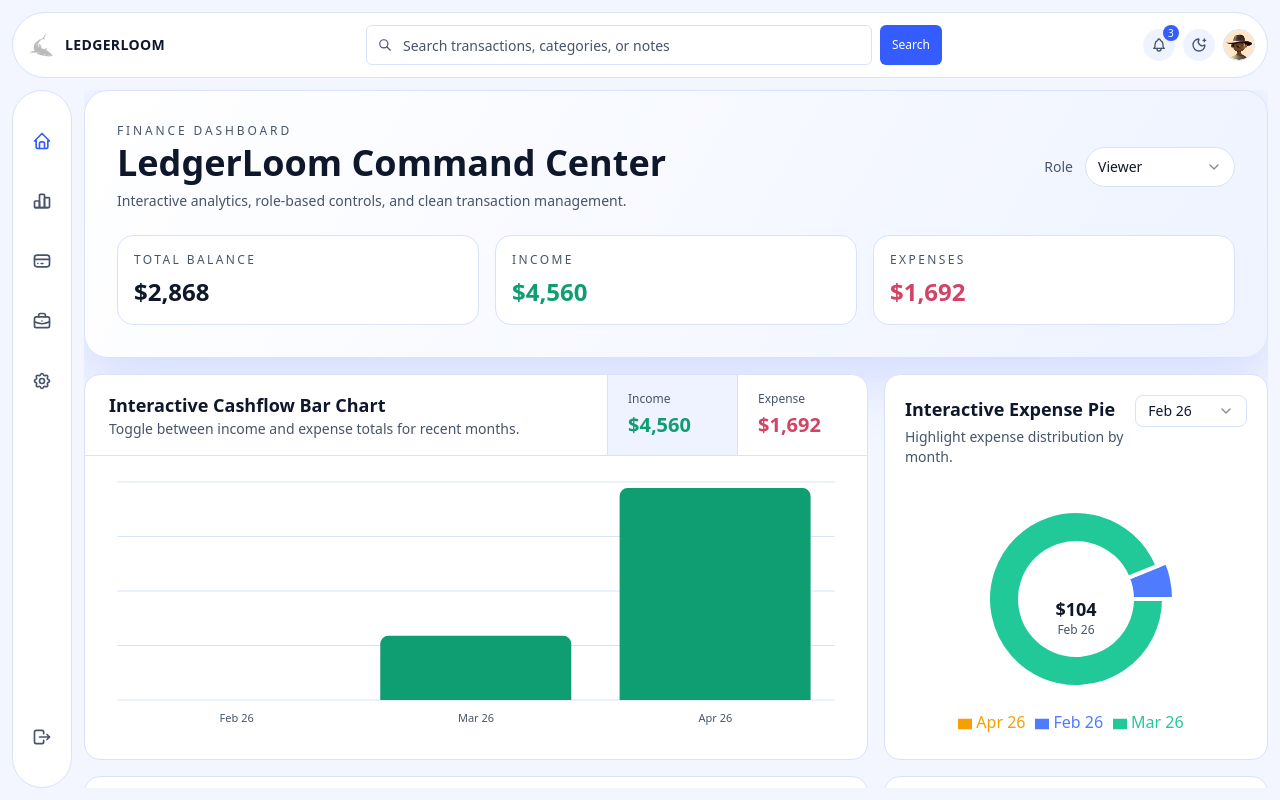
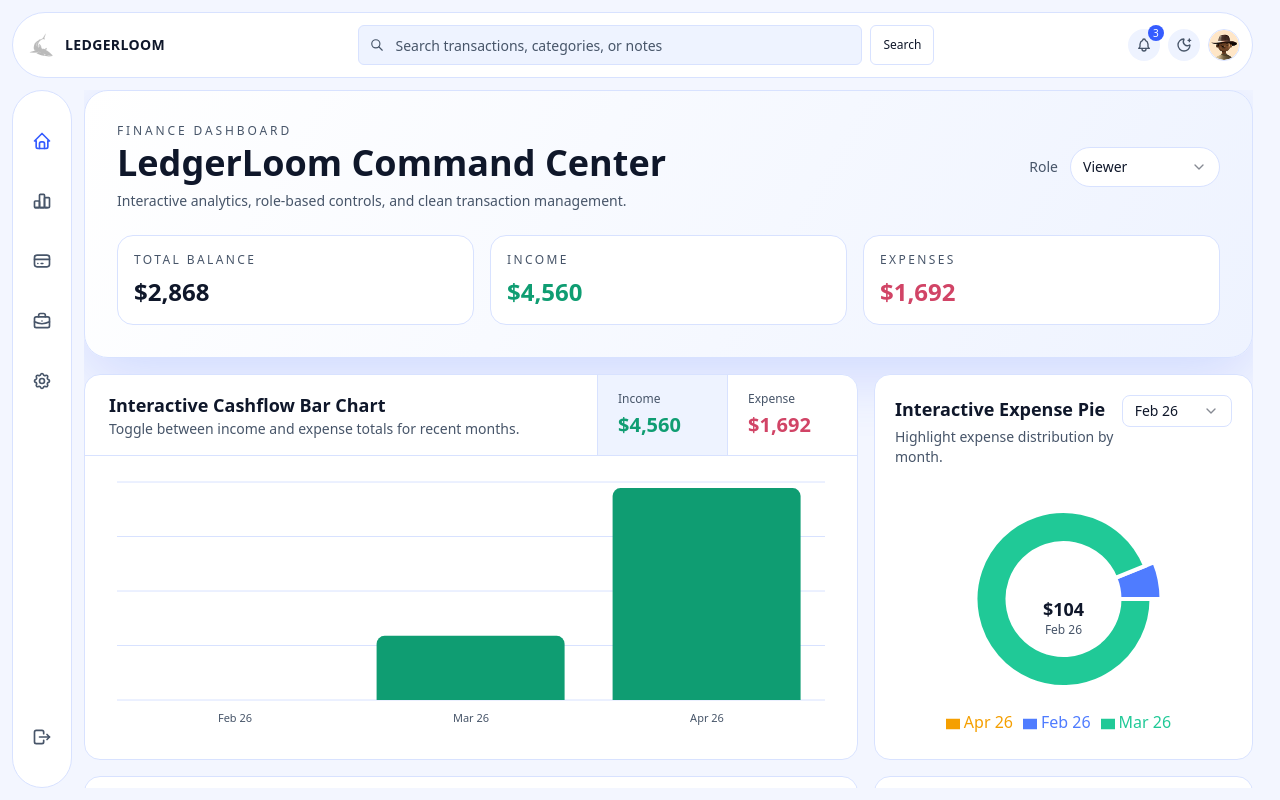
Before and after one commit to sarvesh-official/LedgerLoom, a Next.js app: page /dashboard in a window 1280 px wide. Built offline with nearby package versions, Linux system fonts and the light colour scheme.

Commit message:
fix: prevent dropdown layout shift and restyle navbar search

```diff
--- a/src/app/globals.css
+++ b/src/app/globals.css
@@ -34,6 +34,7 @@ html,
 body {
   background: var(--bg);
   color: var(--text);
+  scrollbar-gutter: stable;
 }
 
 .scrollbar-hidden {
--- a/src/components/ui/Navbar.tsx
+++ b/src/components/ui/Navbar.tsx
@@ -119,10 +119,10 @@ const NavbarContent = () => {
               value={searchValue}
               onChange={(e) => setSearchValue(e.target.value)}
               placeholder="Search transactions, categories, or notes"
-              className="pl-9"
+              className="pl-9 bg-[var(--surface-soft)] border-[var(--border)]"
             />
           </div>
-          <Button type="submit" size="sm" className="h-10">
+          <Button type="submit" size="sm" variant="outline" className="h-10">
             Search
           </Button>
         </form>
@@ -187,8 +187,9 @@ const NavbarContent = () => {
             value={searchValue}
             onChange={(e) => setSearchValue(e.target.value)}
             placeholder="Search transactions"
+            className="bg-[var(--surface-soft)] border-[var(--border)]"
           />
-          <Button type="submit" size="sm">
+          <Button type="submit" size="sm" variant="outline">
             Go
           </Button>
         </form>
--- a/src/components/ui/select.tsx
+++ b/src/components/ui/select.tsx
@@ -73,7 +73,7 @@ const SelectContent = React.forwardRef<
     <SelectPrimitive.Content
       ref={ref}
       className={cn(
-        "relative z-[1000] max-h-[--radix-select-content-available-height] min-w-[8rem] overflow-y-auto overflow-x-hidden rounded-md border border-[var(--border)] bg-[var(--surface)] text-[var(--text)] shadow-md animate-in fade-in-80",
+        "fixed z-[1000] max-h-[--radix-select-content-available-height] min-w-[8rem] overflow-y-auto overflow-x-hidden rounded-md border border-[var(--border)] bg-[var(--surface)] text-[var(--text)] shadow-md animate-in fade-in-80",
         position === "popper" &&
           "data-[side=bottom]:translate-y-1 data-[side=left]:-translate-x-1 data-[side=right]:translate-x-1 data-[side=top]:-translate-y-1",
         className
```
